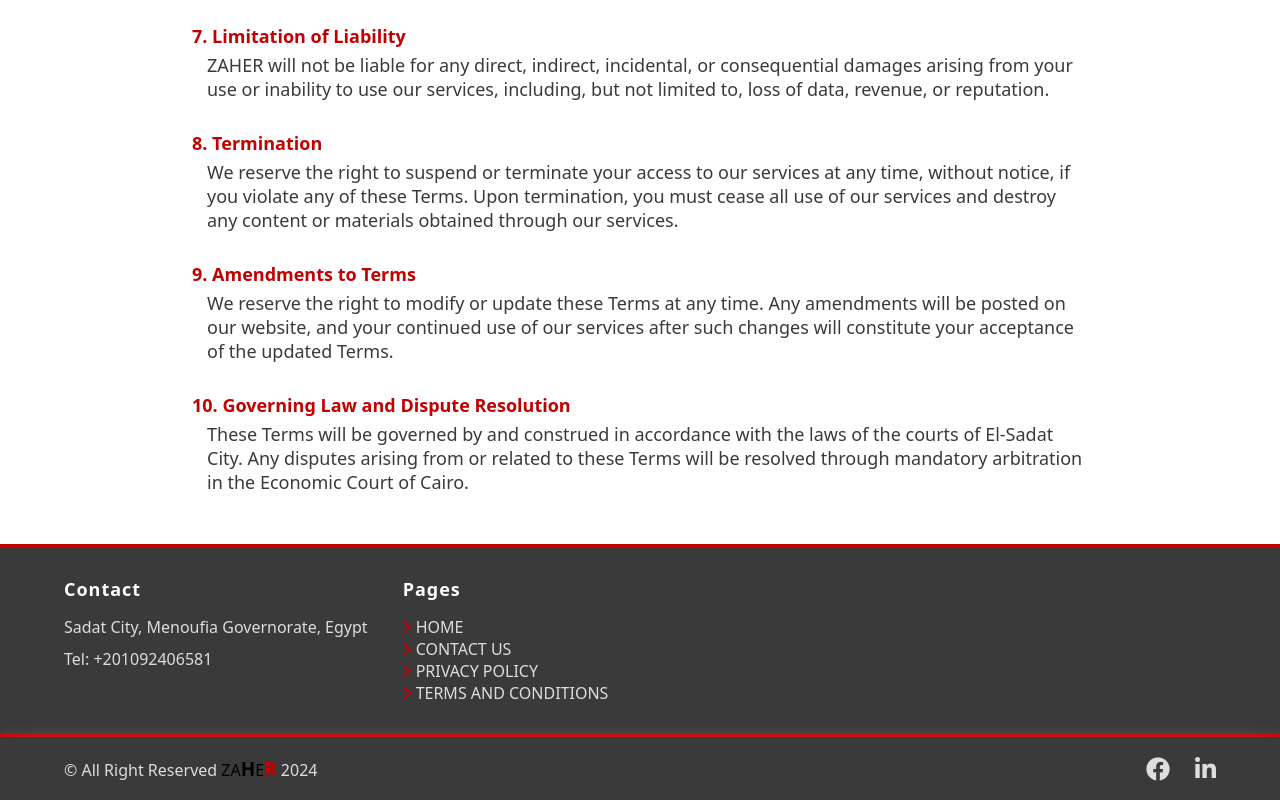
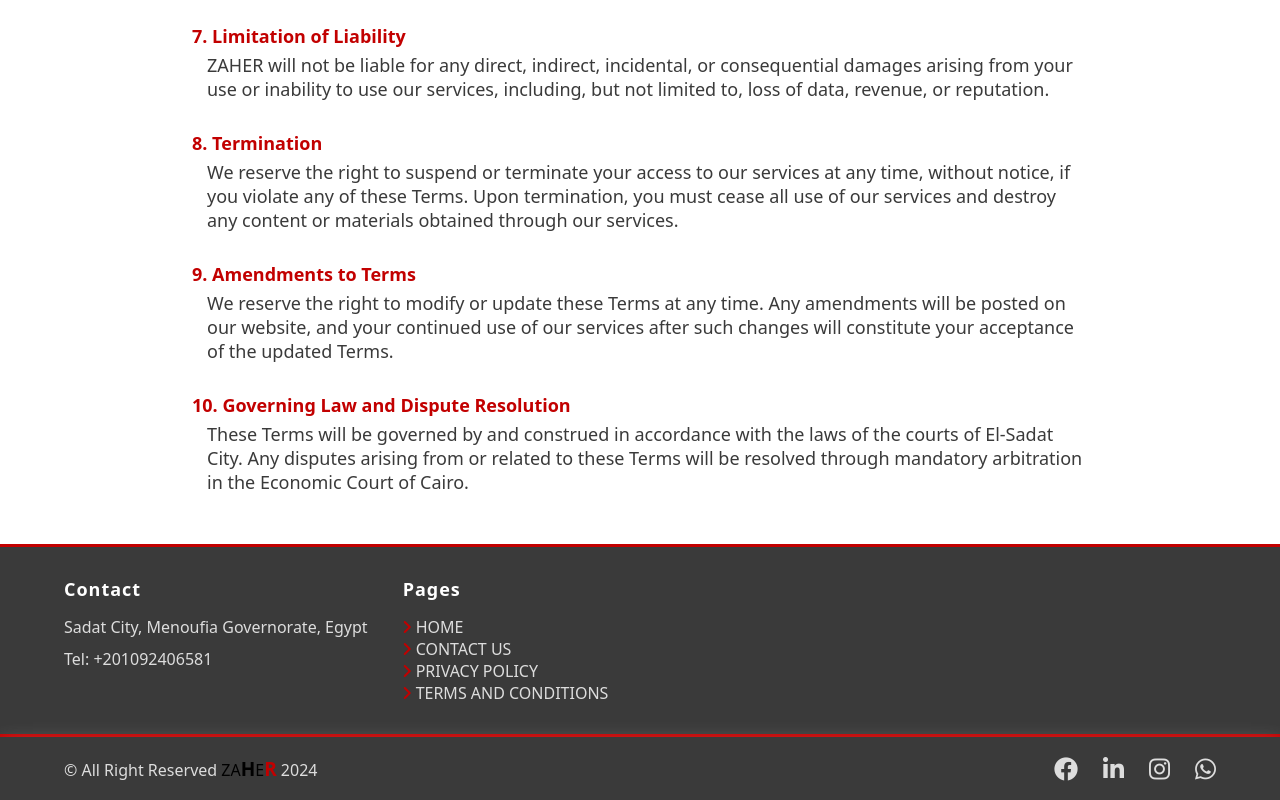
Before and after one commit to mahmoudBadr21/Zaher-HR, a React (Vite) app: page /terms in a window 1280 px wide. Shown: the part 1146-1946 px from the top of the page. Built offline with nearby package versions, Linux system fonts and the light colour scheme.

Commit message:
add links commit

```diff
--- a/src/components/footer/Footer.jsx
+++ b/src/components/footer/Footer.jsx
@@ -43,6 +43,8 @@
           <div className="icons">
             <a href="https://www.facebook.com/profile.php?id=61570315196385" target='_blank'><i className="fab fa-facebook"></i></a>
             <a href="https://www.linkedin.com/company/zaher-hr/posts?lipi=urn%3Ali%3Apage%3Ad_flagship3_company%3By0tLxCwQSHyUDT1aGTL%2FTw%3D%3D" target='_blank'><i className="fab fa-linkedin-in"></i></a>
+            <a href="https://www.instagram.com/zaher_eg/profilecard/?igsh=MWx6c3UwZnZsN3Rodw==" target='_blank'><i className="fab fa-instagram"></i></a>
+            <a href="https://api.whatsapp.com/send?phone=+201092406581" target='_blank'><i className="fab fa-whatsapp"></i></a>
           </div>
         </div>
       </div>
```
